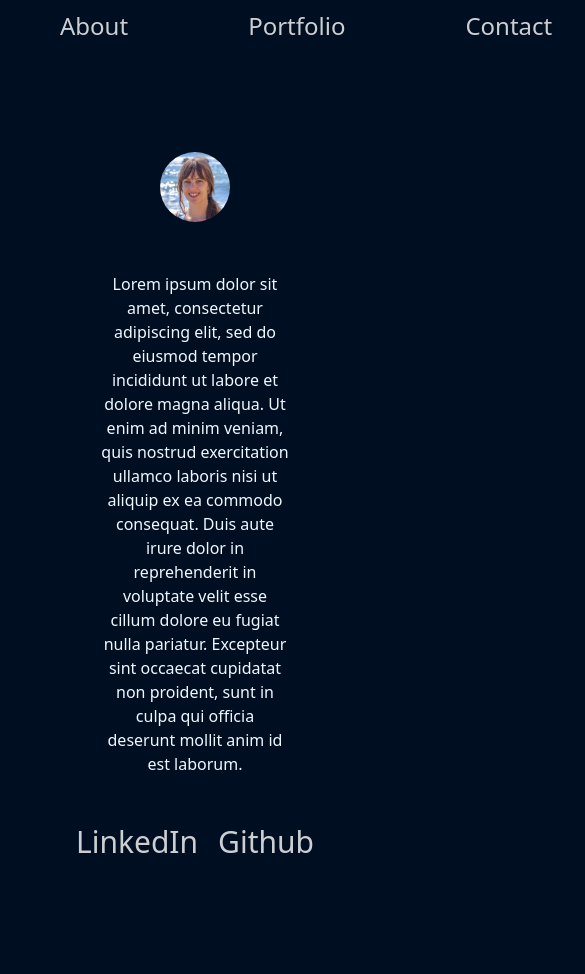
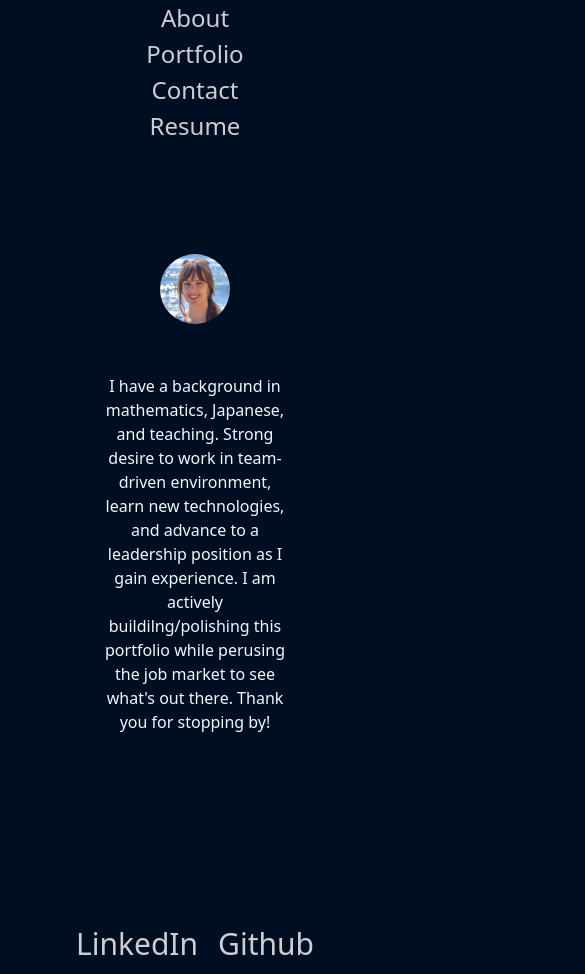
Before and after one commit to kfisch2/my-portfolio, a React (Create React App) app: page / in a window 390 px wide. Shown: the top 974 px of the page, 585 px wide, since content can reach past the window. Before the commit the page ends 872 px from the top, so only its background shows below. Built offline with nearby package versions, Linux system fonts and the light colour scheme.

Commit message:
responsive nav, replaced contact form until functioning

```diff
--- a/src/components/About.js
+++ b/src/components/About.js
@@ -6,13 +6,11 @@ export default function About() {
     <div className="about">
       <img src={portrait} alt="Portrait of Kayla"></img>
       <div>
-        Lorem ipsum dolor sit amet, consectetur adipiscing elit, sed do eiusmod
-        tempor incididunt ut labore et dolore magna aliqua. Ut enim ad minim
-        veniam, quis nostrud exercitation ullamco laboris nisi ut aliquip ex ea
-        commodo consequat. Duis aute irure dolor in reprehenderit in voluptate
-        velit esse cillum dolore eu fugiat nulla pariatur. Excepteur sint
-        occaecat cupidatat non proident, sunt in culpa qui officia deserunt
-        mollit anim id est laborum.
+        I have a background in mathematics, Japanese, and teaching. Strong
+        desire to work in team-driven environment, learn new technologies, and
+        advance to a leadership position as I gain experience. I am actively
+        buildilng/polishing this portfolio while perusing the job market to see
+        what's out there. Thank you for stopping by!
       </div>
     </div>
   );
--- a/src/components/Contact.js
+++ b/src/components/Contact.js
@@ -28,9 +28,13 @@ export default function ContactForm() {
       }
     }
 
-    if (e.target.name === "message" || e.target.name === "email" || e.target.name === "name") {
+    if (
+      e.target.name === "message" ||
+      e.target.name === "email" ||
+      e.target.name === "name"
+    ) {
       if (e.target.value.length === 0) {
-        setErrorMessage("All fields are required")
+        setErrorMessage("All fields are required");
       }
     }
 
@@ -48,47 +52,52 @@ export default function ContactForm() {
 
   const { name, email, message } = formState;
   return (
-    <section className="contact-form">
-      <h1>Contact me</h1>
-      <form onSubmit={handleSubmit}>
-        <div>
-          <input
-            type="text"
-            name="name"
-            defaultValue={name}
-            onBlur={handleChange}
-            placeholder="Name"
-          />
-        </div>
-        <div>
-          <input
-            type="email"
-            name="email"
-            placeholder="Email"
-            defaultValue={email}
-            onBlur={handleChange}
-          />
-        </div>
-        <div>
-          <textarea
-            cols="5"
-            rows="2"
-            type="message"
-            name="message"
-            placeholder="Message"
-            defaultValue={message}
-            onBlur={handleChange}
-          />
-        </div>
-        {errorMessage && (
-          <div>
-            <p className="error-text">{errorMessage}</p>
-          </div>
-        )}
-        <button type="submit" id="submitBtn">
-          Submit
-        </button>
-      </form>
-    </section>
+    // <section className="contact-form">
+    //   <h1>Contact me</h1>
+    //   <form onSubmit={handleSubmit}>
+    //     <div>
+    //       <input
+    //         type="text"
+    //         name="name"
+    //         defaultValue={name}
+    //         onBlur={handleChange}
+    //         placeholder="Name"
+    //       />
+    //     </div>
+    //     <div>
+    //       <input
+    //         type="email"
+    //         name="email"
+    //         placeholder="Email"
+    //         defaultValue={email}
+    //         onBlur={handleChange}
+    //       />
+    //     </div>
+    //     <div>
+    //       <textarea
+    //         cols="5"
+    //         rows="2"
+    //         type="message"
+    //         name="message"
+    //         placeholder="Message"
+    //         defaultValue={message}
+    //         onBlur={handleChange}
+    //       />
+    //     </div>
+    //     {errorMessage && (
+    //       <div>
+    //         <p className="error-text">{errorMessage}</p>
+    //       </div>
+    //     )}
+    //     <button type="submit" id="submitBtn">
+    //       Submit
+    //     </button>
+    //   </form>
+    // </section>
+    <div>
+      <br></br>
+      Email me <a href="mailto:kmlindsey24@gmail.com">here!</a>
+      <br></br>Contact form coming soon.
+    </div>
   );
 }
--- a/src/components/Header.js
+++ b/src/components/Header.js
@@ -1,6 +1,6 @@
 import React, { useEffect } from 'react';
 import { capitalizeFirstLetter } from '../utils/helpers';
-import { Navbar, Nav, Container } from 'react-bootstrap'
+import { nav, Nav, Container } from 'react-bootstrap'
 
 function Header(props) {
   const {
@@ -14,8 +14,8 @@ function Header(props) {
   }, [currentPage]);
 
   return (
-      <Container className="col">
-        <Navbar className="flex-row row">
+      <Container className="col flex-row">
+        <nav className=" row">
           {page.map((Page) => (
             <li
               className={`mx-5 links col ${
@@ -30,7 +30,7 @@ function Header(props) {
               </span>
             </li>
           ))}
-        </Navbar>
+        </nav>
       </Container>
   );
 }
--- a/src/index.css
+++ b/src/index.css
@@ -28,7 +28,7 @@ nav {
   color: rgba(255, 255, 255, 1);
   background-color: #000e22;
   box-shadow: 0 5px 10px rgba(145, 92, 182, 0.4);
-  box-sizing: content-box;
+  box-sizing: inherit;
   cursor: pointer;
 }
 
```
